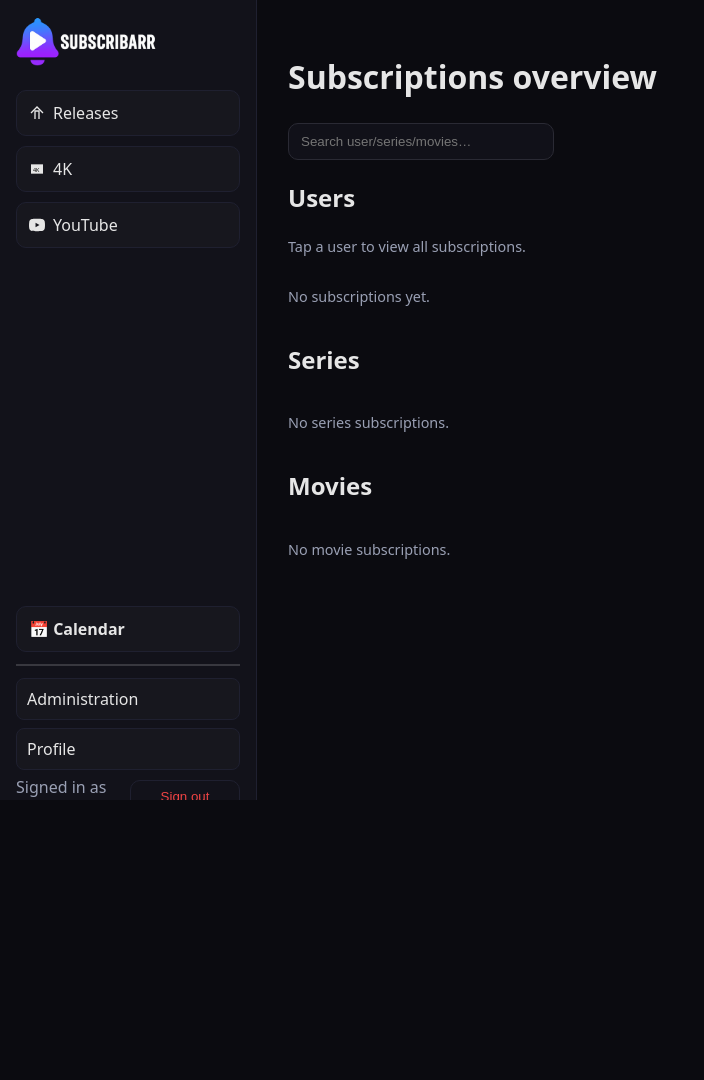
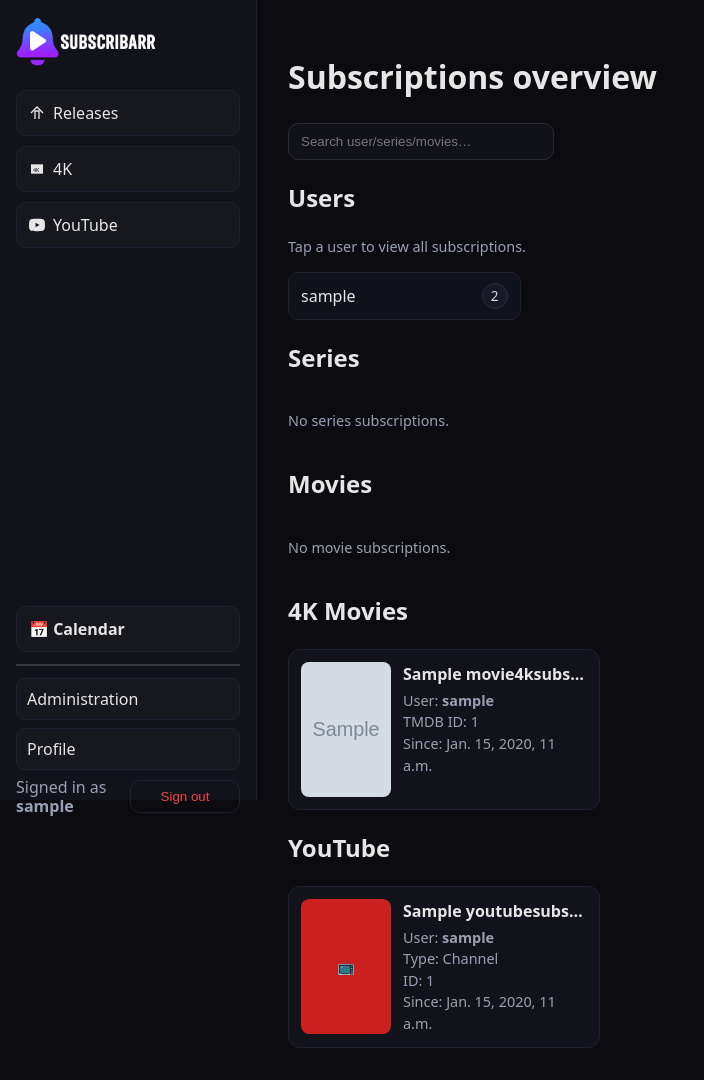
Before and after one commit to jschaufuss/subscribarr, a Django app: page /settings/subscriptions/ in a window 1280 px wide. Shown: the whole page, without its empty margins (0-704 px from the left). Before the commit the page ends 800 px from the top, so only its background shows below. Run offline with Django 5.2, Linux system fonts and the light colour scheme; a user stored in the database is signed in; tables that the repository leaves empty hold one stand-in row (values such as "Sample post"); grey boxes marked "Sample" are stand-in pictures; data that the repository does not hold is empty.

Commit message:
added #9 and #10

```diff
--- a/settingspanel/templates/settingspanel/subscriptions.html
+++ b/settingspanel/templates/settingspanel/subscriptions.html
@@ -101,13 +101,62 @@
       {% endfor %}
     </div>
   </div>
+
+  <div class="section">
+  <h2>4K Movies</h2>
+    <div class="grid" id="movies4kGrid">
+      {% for m in movies_4k %}
+      <div class="card" data-user="{{ m.user.username|lower }}" data-title="{{ m.title|lower }}" data-id="{{ m.tmdb_id }}">
+        <div class="poster">
+          {% if m.poster %}
+          <img src="{{ m.poster }}" alt="{{ m.title }}">
+          {% else %}
+          <img src="https://via.placeholder.com/90x135?text=No+Poster" alt="">
+          {% endif %}
+        </div>
+        <div class="meta">
+          <div class="title">{{ m.title }}</div>
+          <div class="muted">User: <span class="user">{{ m.user.username }}</span></div>
+          <div class="muted">TMDB ID: {{ m.tmdb_id }}</div>
+          <div class="muted">Since: {{ m.created_at }}</div>
+        </div>
+      </div>
+      {% empty %}
+  <p class="muted">No 4K movie subscriptions.</p>
+      {% endfor %}
+    </div>
+  </div>
+
+  <div class="section">
+  <h2>YouTube</h2>
+    <div class="grid" id="youtubeGrid">
+      {% for yt in youtube_subs %}
+      <div class="card" data-user="{{ yt.user.username|lower }}" data-title="{{ yt.title|lower }}" data-id="{{ yt.target_id }}">
+        <div class="poster">
+          <div style="width:90px;height:135px;background:#cc2020;border-radius:8px;display:flex;align-items:center;justify-content:center;color:white;font-weight:bold;font-size:14px;">
+            {% if yt.kind == 'channel' %}📺{% else %}📋{% endif %}
+          </div>
+        </div>
+        <div class="meta">
+          <div class="title">{{ yt.title }}</div>
+          <div class="muted">User: <span class="user">{{ yt.user.username }}</span></div>
+          <div class="muted">Type: {{ yt.get_kind_display }}</div>
+          <div class="muted">ID: {{ yt.target_id }}</div>
+          <div class="muted">Since: {{ yt.created_at }}</div>
+        </div>
+      </div>
+      {% empty %}
+  <p class="muted">No YouTube subscriptions.</p>
+      {% endfor %}
+    </div>
+  </div>
 </div>
 <script>
 (function(){
   const q = document.getElementById('q');
   function filter(){
     const v = (q.value||'').toLowerCase();
-    [document.getElementById('seriesGrid'), document.getElementById('moviesGrid')].forEach(grid=>{
+    [document.getElementById('seriesGrid'), document.getElementById('moviesGrid'), document.getElementById('movies4kGrid'), document.getElementById('youtubeGrid')].forEach(grid=>{
       if(!grid) return; Array.from(grid.children).forEach(card=>{
         const text = (card.dataset.user + ' ' + card.dataset.title).toLowerCase();
         card.style.display = text.includes(v) ? '' : 'none';
@@ -134,6 +183,8 @@
       <div class="modal-body">
         <div class="section-block"><div class="section-title">Series</div><div id="uSeries"></div></div>
         <div class="section-block"><div class="section-title">Movies</div><div id="uMovies"></div></div>
+        <div class="section-block"><div class="section-title">4K Movies</div><div id="uMovies4K"></div></div>
+        <div class="section-block"><div class="section-title">YouTube</div><div id="uYoutube"></div></div>
       </div>
     </div>`;
   document.body.appendChild(modal);
@@ -141,6 +192,8 @@
   const uTitle = modal.querySelector('#uTitle');
   const uSeries = modal.querySelector('#uSeries');
   const uMovies = modal.querySelector('#uMovies');
+  const uMovies4K = modal.querySelector('#uMovies4K');
+  const uYoutube = modal.querySelector('#uYoutube');
   function open(){ modal.style.display='flex'; document.body.style.overflow='hidden'; }
   function close(){ modal.style.display='none'; document.body.style.overflow=''; }
   closeBtn.addEventListener('click', close);
@@ -189,15 +242,43 @@
         poster: c.querySelector('img')?.src || ''
       };
     });
-    return {series, movies};
+    const movies4k = Array.from(document.querySelectorAll('#movies4kGrid .card')).filter(c=>c.dataset.user===username).map(c=>{
+      const idFromAttr = c.dataset.id || '';
+      let idFromText = '';
+      if(!idFromAttr){
+        const text = Array.from(c.querySelectorAll('.muted')).map(el=>el.textContent).join(' ');
+        const m = text.match(/TMDB ID:\s*(\d+)/i); idFromText = m ? m[1] : '';
+      }
+      return {
+        title: c.querySelector('.title')?.textContent || '',
+        id: idFromAttr || idFromText,
+        poster: c.querySelector('img')?.src || ''
+      };
+    });
+    const youtube = Array.from(document.querySelectorAll('#youtubeGrid .card')).filter(c=>c.dataset.user===username).map(c=>{
+      const idFromAttr = c.dataset.id || '';
+      let idFromText = '';
+      if(!idFromAttr){
+        const text = Array.from(c.querySelectorAll('.muted')).map(el=>el.textContent).join(' ');
+        const m = text.match(/ID:\s*([^\s]+)/i); idFromText = m ? m[1] : '';
+      }
+      return {
+        title: c.querySelector('.title')?.textContent || '',
+        id: idFromAttr || idFromText,
+        poster: 'https://via.placeholder.com/50x75?text=YT'
+      };
+    });
+    return {series, movies, movies4k, youtube};
   }
 
   function openForUser(usernameDisplay){
     const username = usernameDisplay.trim().toLowerCase();
-    const {series, movies} = gatherForUser(username);
+    const {series, movies, movies4k, youtube} = gatherForUser(username);
     uTitle.textContent = `Subscriptions for ${usernameDisplay.trim()}`;
     renderList(uSeries, series);
     renderList(uMovies, movies);
+    renderList(uMovies4K, movies4k);
+    renderList(uYoutube, youtube);
     open();
   }
 
--- a/settingspanel/views.py
+++ b/settingspanel/views.py
@@ -13,8 +13,8 @@ from .forms import (
 from .models import AppSettings, ArrInstance
 from django.http import JsonResponse
 from accounts.utils import jellyfin_admin_required
-from arr_api.models import SeriesSubscription, MovieSubscription
-from arr_api.models import SentNotification
+from arr_api.models import SeriesSubscription, MovieSubscription, Movie4KSubscription, SentNotification
+from youtube.models import YouTubeSubscription
 from django.db.models import Count
 import requests
 from django.core.mail import send_mail
@@ -295,10 +295,14 @@ class SettingsView(View):
 def subscriptions_overview(request):
     series = SeriesSubscription.objects.select_related('user').order_by('user__username', 'series_title')
     movies = MovieSubscription.objects.select_related('user').order_by('user__username', 'title')
+    movies_4k = Movie4KSubscription.objects.select_related('user').order_by('user__username', 'title')
+    youtube_subs = YouTubeSubscription.objects.select_related('user').order_by('user__username', 'title')
 
     # Aggregate counts per user
     s_counts = SeriesSubscription.objects.values('user_id', 'user__username').annotate(series_count=Count('id'))
     m_counts = MovieSubscription.objects.values('user_id', 'user__username').annotate(movie_count=Count('id'))
+    m4k_counts = Movie4KSubscription.objects.values('user_id', 'user__username').annotate(movie4k_count=Count('id'))
+    yt_counts = YouTubeSubscription.objects.values('user_id', 'user__username').annotate(youtube_count=Count('id'))
 
     user_map = {}
     for row in s_counts:
@@ -308,6 +312,8 @@ def subscriptions_overview(request):
             'username': row['user__username'],
             'series_count': 0,
             'movie_count': 0,
+            'movie4k_count': 0,
+            'youtube_count': 0,
         })
         user_map[key]['series_count'] = row['series_count']
     for row in m_counts:
@@ -317,18 +323,44 @@ def subscriptions_overview(request):
             'username': row['user__username'],
             'series_count': 0,
             'movie_count': 0,
+            'movie4k_count': 0,
+            'youtube_count': 0,
         })
         user_map[key]['movie_count'] = row['movie_count']
+    for row in m4k_counts:
+        key = row['user_id']
+        user_map.setdefault(key, {
+            'user_id': key,
+            'username': row['user__username'],
+            'series_count': 0,
+            'movie_count': 0,
+            'movie4k_count': 0,
+            'youtube_count': 0,
+        })
+        user_map[key]['movie4k_count'] = row['movie4k_count']
+    for row in yt_counts:
+        key = row['user_id']
+        user_map.setdefault(key, {
+            'user_id': key,
+            'username': row['user__username'],
+            'series_count': 0,
+            'movie_count': 0,
+            'movie4k_count': 0,
+            'youtube_count': 0,
+        })
+        user_map[key]['youtube_count'] = row['youtube_count']
 
     user_stats = []
     for key, val in user_map.items():
-        total = (val.get('series_count') or 0) + (val.get('movie_count') or 0)
+        total = (val.get('series_count') or 0) + (val.get('movie_count') or 0) + (val.get('movie4k_count') or 0) + (val.get('youtube_count') or 0)
         user_stats.append({
             'user_id': val['user_id'],
             'username': val['username'],
             'username_lower': (val['username'] or '').lower(),
             'series_count': val.get('series_count') or 0,
             'movie_count': val.get('movie_count') or 0,
+            'movie4k_count': val.get('movie4k_count') or 0,
+            'youtube_count': val.get('youtube_count') or 0,
             'total_count': total,
         })
     user_stats.sort(key=lambda x: (-x['total_count'], x['username'].lower()))
@@ -336,5 +368,7 @@ def subscriptions_overview(request):
     return render(request, 'settingspanel/subscriptions.html', {
         'series': series,
         'movies': movies,
+        'movies_4k': movies_4k,
+        'youtube_subs': youtube_subs,
         'user_stats': user_stats,
     })
```
